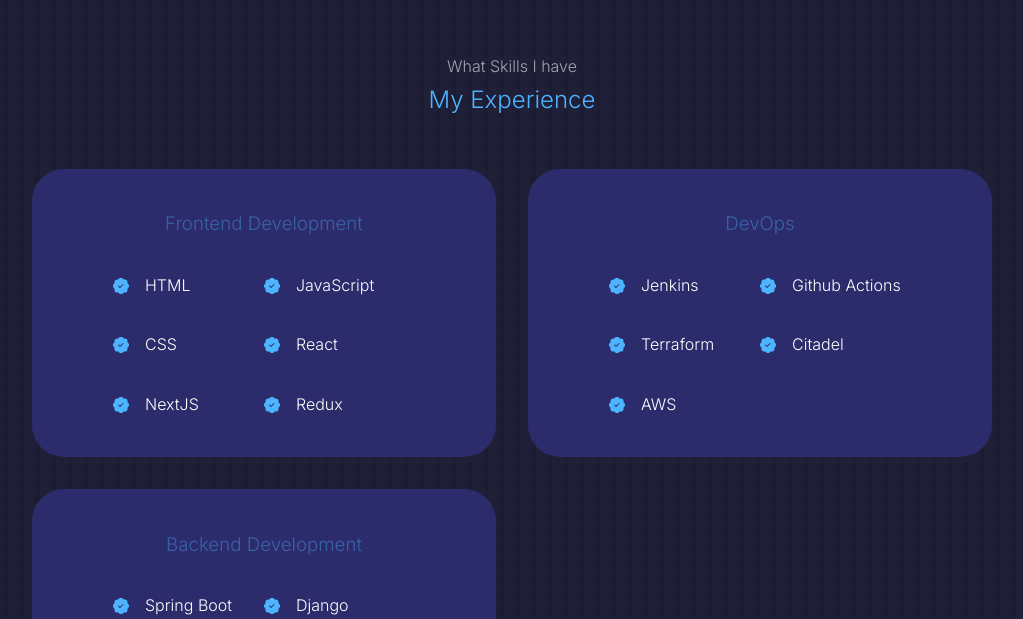
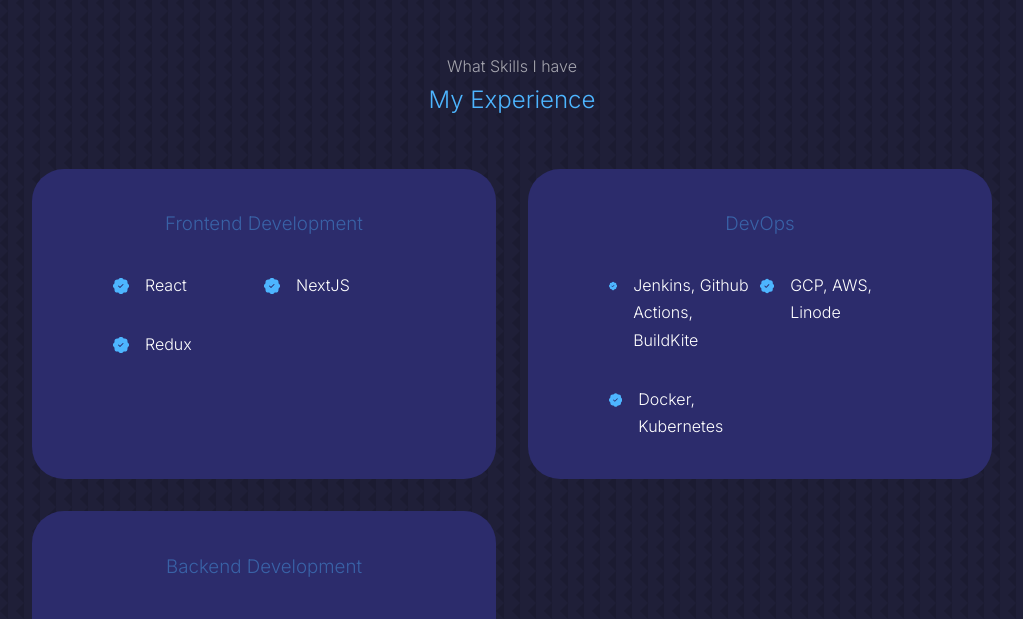
Before and after one commit to rohanreddymelachervu/portfolio, a React (Create React App) app: page / in a window 1280 px wide. Shown: the part 1973-2592 px from the top of the page, without its empty margins (128-1151 px from the left). Built offline with nearby package versions, Linux system fonts and the light colour scheme.

Commit message:
Updated resume

```diff
--- a/src/components/about/About.jsx
+++ b/src/components/about/About.jsx
@@ -21,7 +21,7 @@
             <article className='about_card'>
               <RiAwardLine className="about_icon"/>
               <h4>Experience</h4>
-              <small>3 years work experience</small>
+              <small>2 years experience</small>
             </article>
 
             <article className='about_card'>
--- a/src/components/experience/Experience.jsx
+++ b/src/components/experience/Experience.jsx
@@ -10,27 +10,6 @@
         <div className="experience__frontend">
           <h3>Frontend Development</h3>
           <div className="experience__content">
-            <article className="experience__details">
-              <BsPatchCheckFill className="experience__details-icon" />
-              <div>
-                <h4>HTML</h4>
-              </div>
-            </article>
-
-            <article className="experience__details">
-              <BsPatchCheckFill className="experience__details-icon" />
-              <div>
-                <h4>JavaScript</h4>
-              </div>
-            </article>
-
-            <article className="experience__details">
-              <BsPatchCheckFill className="experience__details-icon" />
-              <div>
-                <h4>CSS</h4>
-              </div>
-            </article>
-
             <article className="experience__details">
               <BsPatchCheckFill className="experience__details-icon" />
               <div>
@@ -60,35 +39,21 @@
             <article className="experience__details">
               <BsPatchCheckFill className="experience__details-icon" />
               <div>
-                <h4>Jenkins</h4>
+                <h4>Jenkins, Github Actions, BuildKite</h4>
               </div>
             </article>
 
             <article className="experience__details">
               <BsPatchCheckFill className="experience__details-icon" />
               <div>
-                <h4>Github Actions</h4>
+                <h4>GCP, AWS, Linode</h4>
               </div>
             </article>
 
             <article className="experience__details">
               <BsPatchCheckFill className="experience__details-icon" />
               <div>
-                <h4>Terraform</h4>
-              </div>
-            </article>
-
-            <article className="experience__details">
-              <BsPatchCheckFill className="experience__details-icon" />
-              <div>
-                <h4>Citadel</h4>
-              </div>
-            </article>
-
-            <article className="experience__details">
-              <BsPatchCheckFill className="experience__details-icon" />
-              <div>
-                <h4>AWS</h4>
+                <h4>Docker, Kubernetes</h4>
               </div>
             </article>
 
@@ -175,6 +140,7 @@
                 <h4>RabbitMQ</h4>
               </div>
             </article>
+
           </div>
         </div>
       </div>
```
Also changed, not shown: 1 other file (tests, documents, lock files or other folders).
